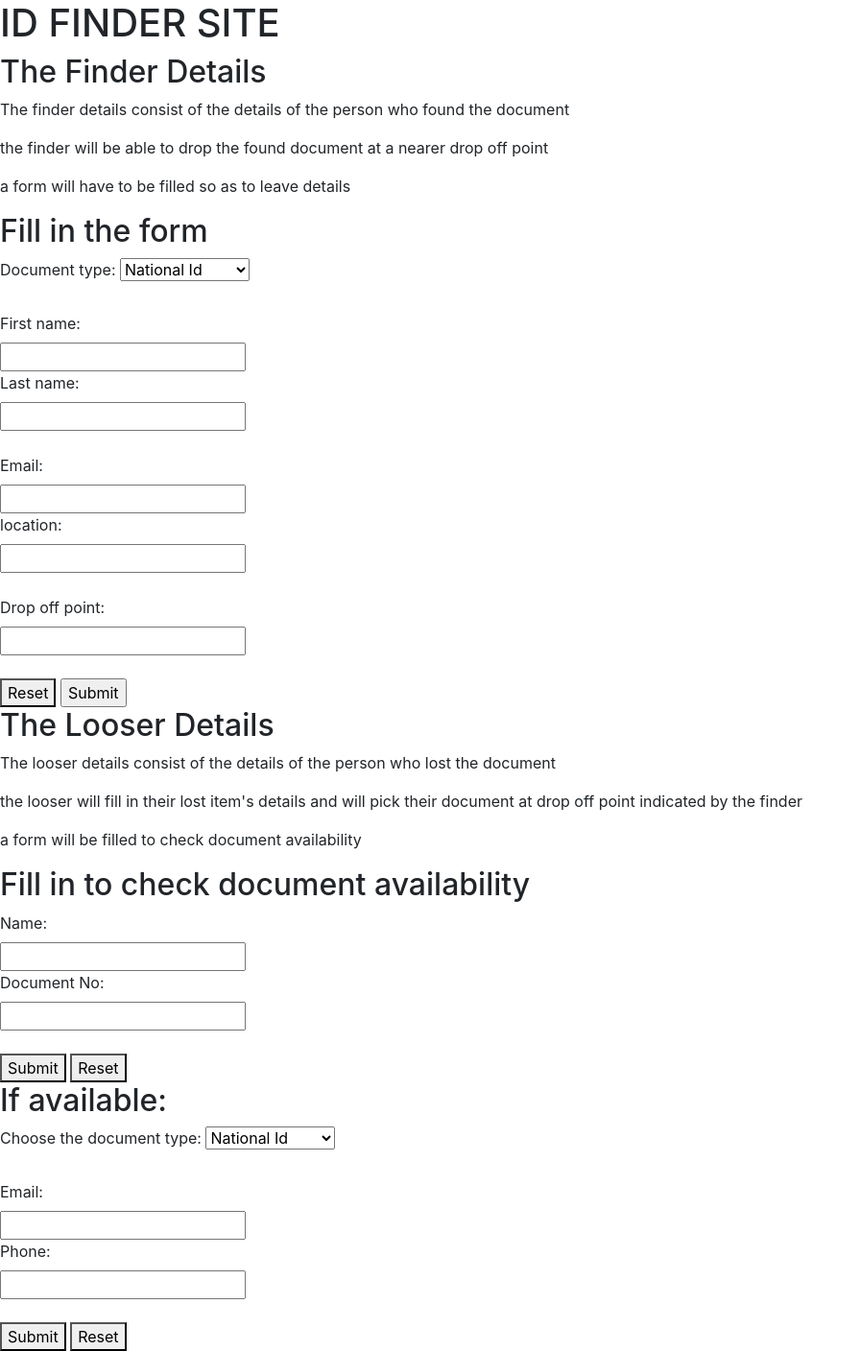
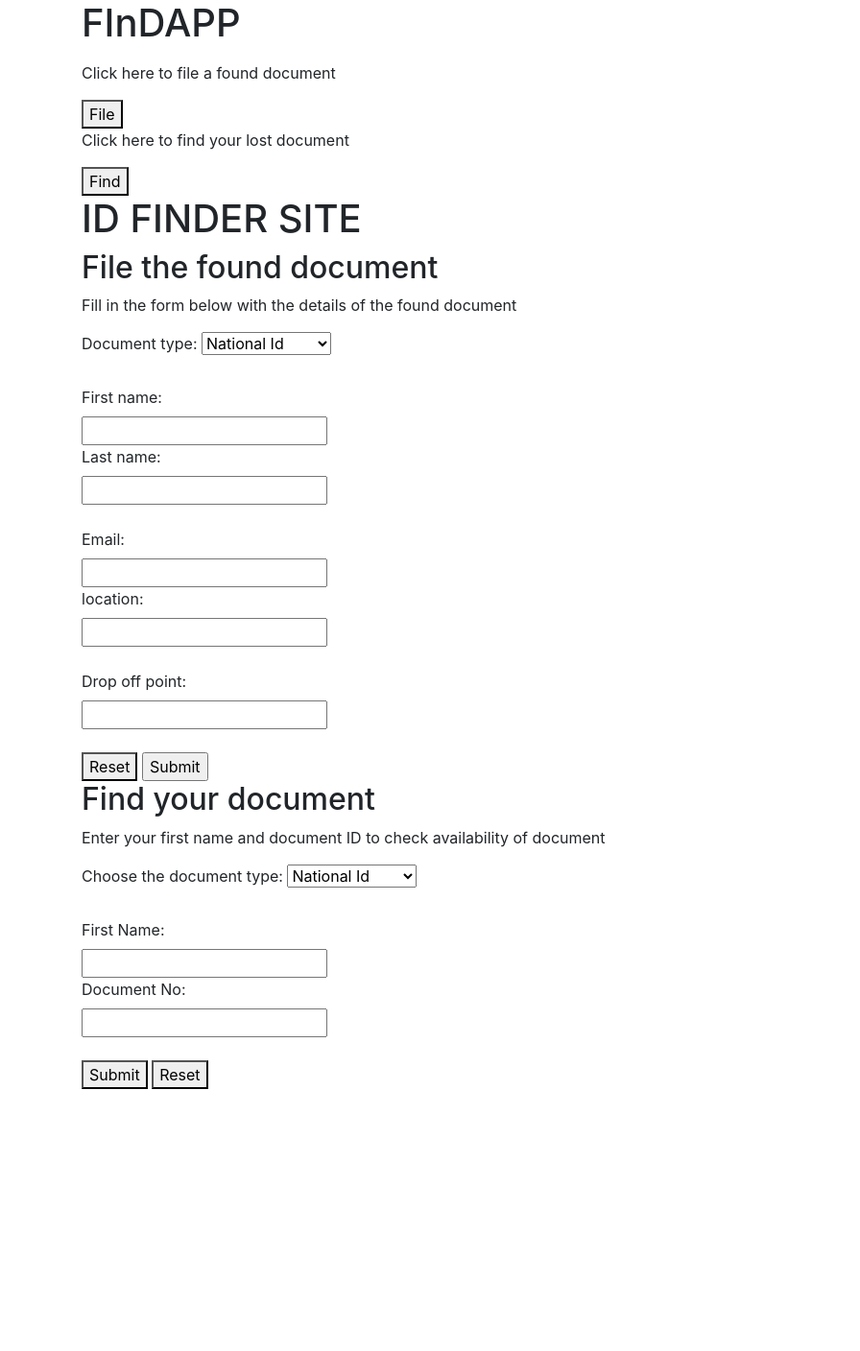
Before and after one commit to AngieKoki/id-finder, a plain HTML site: page index.html in a window 1280 px wide. Shown: the whole page at 96% size, without its empty margins (0-896 px from the left). After the commit the page ends 1135 px from the top, so only its background shows below. Drawn offline with Linux system fonts and the light colour scheme.

Commit message:
add changes

```diff
--- a/index.html
+++ b/index.html
@@ -8,14 +8,24 @@
     <title>ID FINDER SITE</title>
 </head>
 <body>
+  <div class="container" id="landing-section">
+    <h1>FInDAPP</h1>
+    <p></p>
+    <div id="">
+     <p>Click here to file a found document</p>
+      <a href="#finder"><button>File</button></a>
+    </div>
+    <div id="">
+      <p>Click here to find your lost document</p>
+      <a href="#loser"><button>Find</button></a>
 
-        <h1>ID FINDER SITE</h1>
-     <h2>The Finder Details</h2>
-        <p>The finder details consist of the details of the person who found the document</p>
-        <p>the finder will be able to drop the found document at a nearer drop off point</p>
-        <p>a form will have to be filled so as to leave details</p>
+    </div>
+  </div>
+    <div class="container" id="finder">
+   <h1>ID FINDER SITE</h1>
+     <h2>File the found document</h2>
+        <p>Fill in the form below with the details of the found document</p>
 
-           <h2>Fill in the form</h2>
         <form>
             <label for="documents">Document type:</label>
             <select name="documents" id="documents">
@@ -29,9 +39,7 @@
 
           </form>
 
-
-
-          <form>
+       <form>
             <label for="fname">First name:</label><br>
             <input type="text" id="fname" name="fname" required><br>
             <label for="lname">Last name:</label><br>
@@ -45,26 +53,13 @@
             <button type="reset" value="Reset">Reset</button>
             <input type="submit" value="Submit">
         </form>
+        </div>
 
-        <h2>The Looser Details</h2>
-        <p>The looser details consist of the details of the person who lost the document</p>
-        <p>the looser will fill in their lost item's details and will pick their document at drop off point indicated by the finder</p>
-        <p>a form will be filled to check document availability</p>
+       <div class="container" id="loser">
+          <h2>Find your document</h2>
+            <p>Enter your first name and document ID to check availability of document</p>
 
-        <h2>Fill in to check document availability</h2>
-        <form>
-            <label for="name">Name:</label><br>
-            <input type="text" id="name" name="name" required><br>
-            <label for="documentNo">Document No:</label><br>
-            <input type="text" id="documentNo" name="documentNo" required><br><br>
-            <button type="submit" value="Submit">Submit</button>
-            <button type="reset" value="Reset">Reset</button>
-
-          </form>
-
-          <h2>If available:</h2>
-
-          <form>
+         <form>
             <label for="documents">Choose the document type:</label>
             <select name="documents" id="documents">
               <option value="NationalId">National Id</option>
@@ -74,10 +69,16 @@
             <option value="atmCard">ATM card</option>
             </select>
             <br><br>
-         </form>
 
-
-         <form>
+            <label for="fname">First Name:</label><br>
+            <input type="text" id="fname" name="fname" required><br>
+            <label for="documentNo">Document No:</label><br>
+            <input type="text" id="documentNo" name="documentNo" required><br><br>
+            <button type="submit" value="Submit">Submit</button>
+            <button type="reset" value="Reset">Reset</button>
+       </form>
+         <div class="modal" id="searcher-contact">
+          <form>
             <label for="email">Email:</label><br>
             <input type="text" id="email" name="email" required><br>
             <label for="phone">Phone:</label><br>
@@ -85,10 +86,5 @@
             <button type="submit" value="Submit">Submit</button>
             <button type="reset" value="Reset">Reset</button>
         </form>
-
-
-
-    <script src="/js/jquery-3.5.1.js"></script>
-    <script src="/js/scripts.js"></script>
-</body>
-</html>
+        </div>
+        </div>
```
